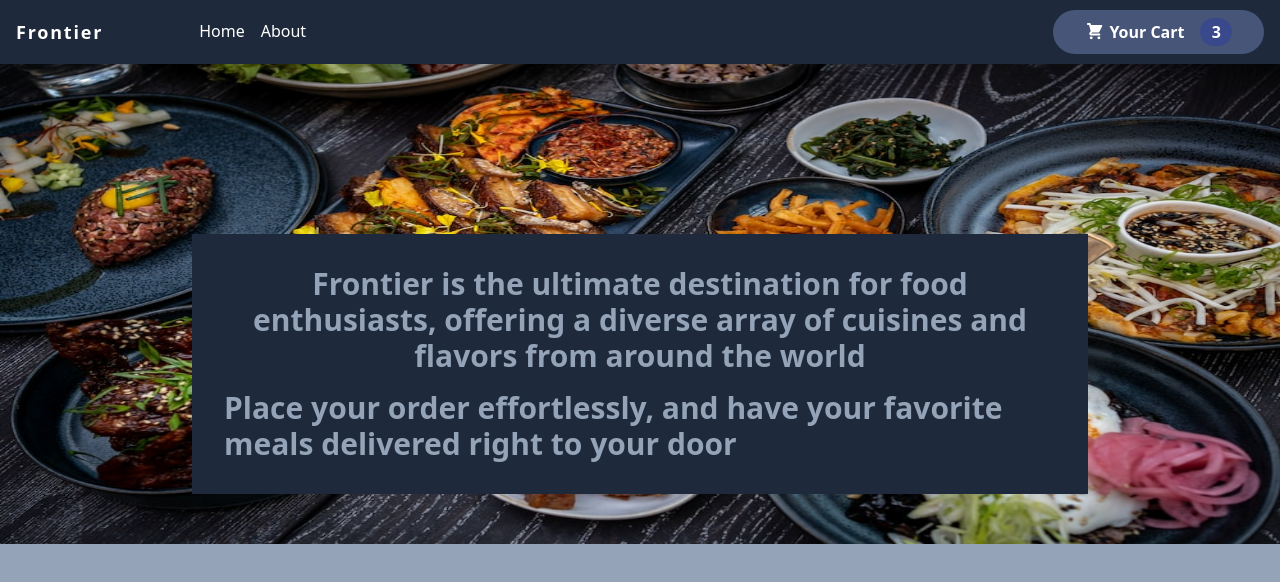
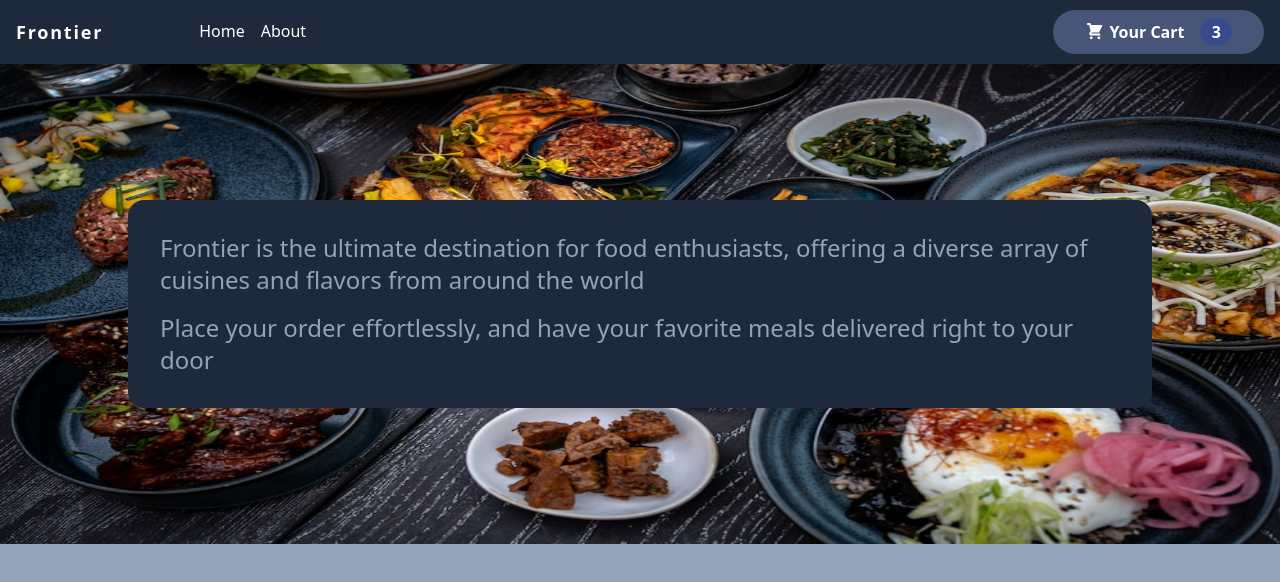
Before and after one commit to aliamirk/frontier-food-order, a Next.js app: page / in a window 1280 px wide. Shown: the top 582 px of the page. Built offline with nearby package versions, Linux system fonts and the light colour scheme.

Commit message:
create Items

```diff
--- a/components/UI/FoodText.tsx
+++ b/components/UI/FoodText.tsx
@@ -1,9 +1,10 @@
 const FoodText = () => {
     return (
-        <div className="absolute p-8 mt-[-200px]  md:mt-[-310px] max-w-4xl bg-slate-800">
-            <p className="md:text-3xl font-semibold text-xl text-slate-400 text-center mb-4 ">Frontier is the ultimate destination for food enthusiasts, offering a diverse array of cuisines and flavors from around the world</p>
-            <p className="md:text-3xl font-semibold text-xl text-left text-slate-400 ">Place your order effortlessly, and have your favorite meals delivered right to your door</p>
+        <div className="absolute bg-slate-800 max-w-5xl rounded-2xl p-4 md:p-8 top-[33%] md:top-[25%] mx-6">
+            <p className="md:text-2xl font-medium text-md text-slate-400 text-left mb-4 ">Frontier is the ultimate destination for food enthusiasts, offering a diverse array of cuisines and flavors from around the world</p>
+            <p className="md:text-2xl font-medium text-md text-left text-slate-400 ">Place your order effortlessly, and have your favorite meals delivered right to your door</p>
         </div>
+        //
     );
 
 };
--- a/components/UI/Hero.tsx
+++ b/components/UI/Hero.tsx
@@ -11,7 +11,7 @@ const Hero = () => {
         alt="Cover Food Image"
         width={1000}
         height={100}
-        className="w-[100%] h-[60vh]  md:h-[70vh"
+        className="w-[100%] h-[40vh]  md:h-[60vh]"
       />
       <div className="flex justify-center">
         <FoodText />
```
